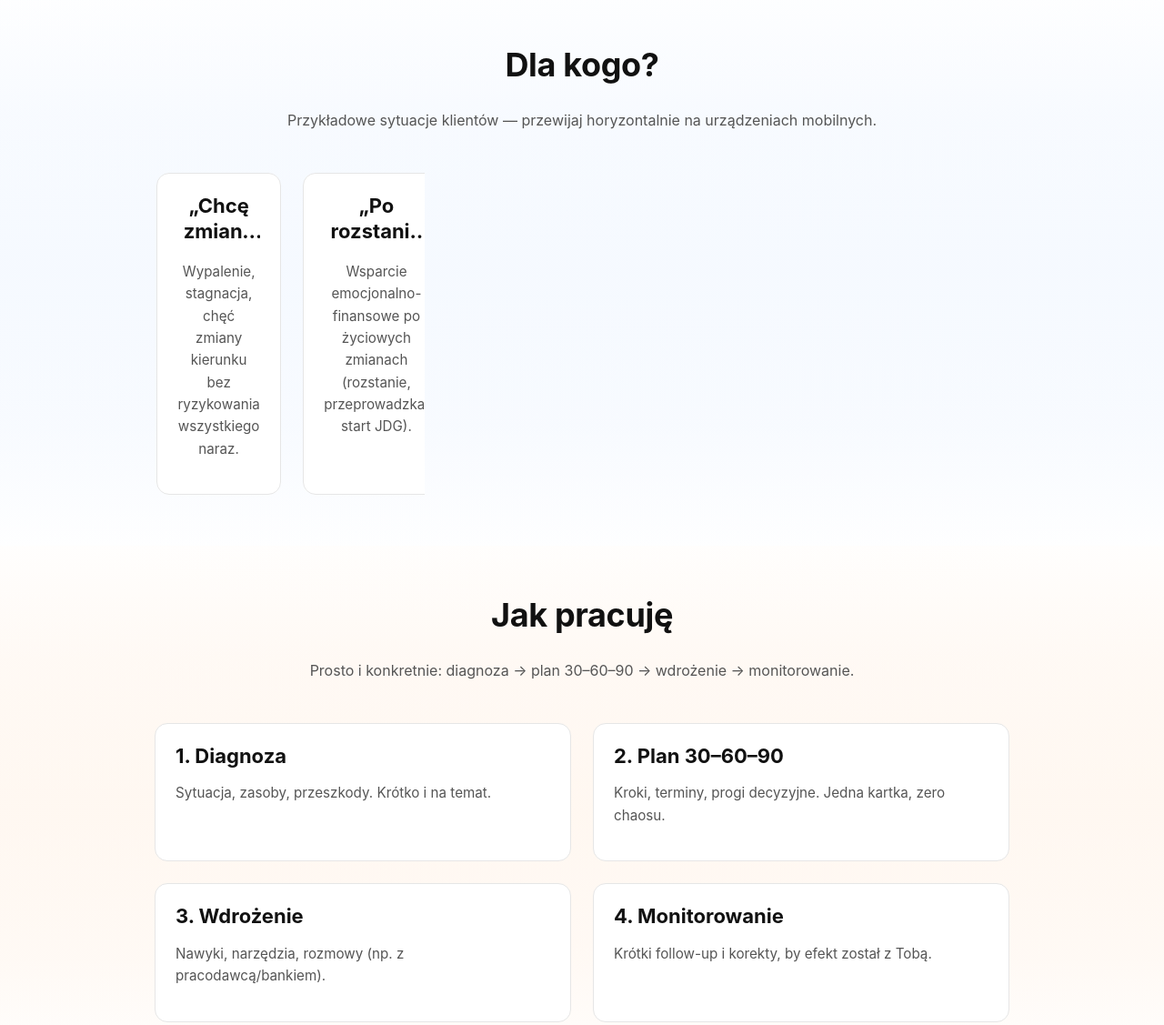
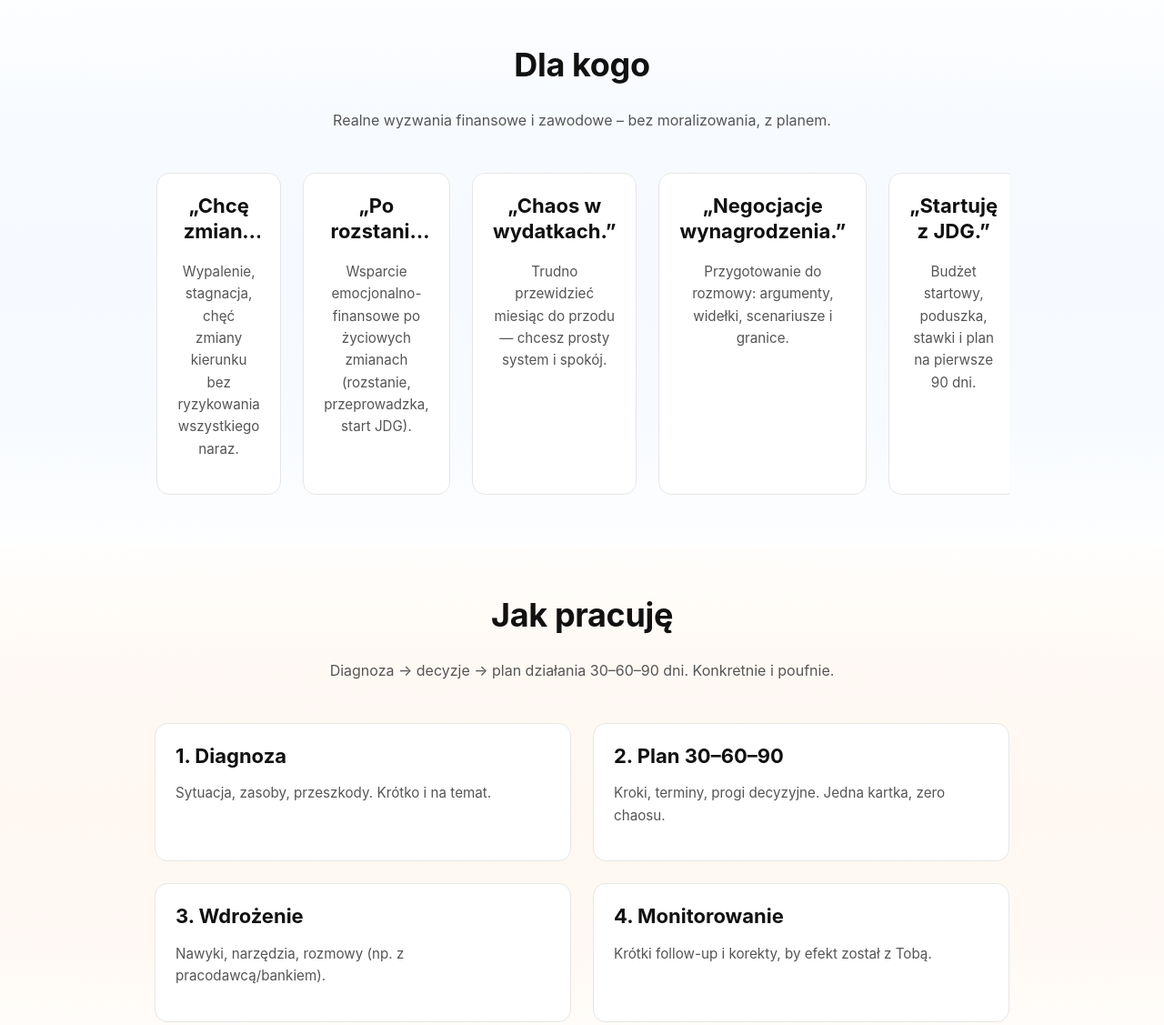
Before and after one commit to Valivio/valivio-app, a website: page public/index.html in a window 1280 px wide. Shown: the part 440-1567 px from the top of the page at 91% size. Drawn offline with Linux system fonts and the light colour scheme.

Commit message:
Update index.html

```diff
--- a/public/index.html
+++ b/public/index.html
@@ -50,36 +50,42 @@
     </section>
 
     <!-- DLA KOGO (karuzela, 3 widoczne / mobile 1) -->
-    <section id="dla-kogo" class="tint-blue" aria-label="Dla kogo jest Valivio">
-      <div class="container section-head">
-        <h2 class="h2">Dla kogo?</h2>
-        <p>Przykładowe sytuacje klientów — przewijaj horyzontalnie na urządzeniach mobilnych.</p>
+<section id="dla-kogo" class="tint-blue">
+  <div class="container">
+    <div class="section-head">
+      <h2 class="h2">Dla kogo</h2>
+      <p>Realne wyzwania finansowe i zawodowe – bez moralizowania, z planem.</p>
     </div>
 
-      <!-- Mount dla karuzeli – JS sam nada strukturę, usuwa klasy grid -->
-      <div id="dlaKogoCards" class="container row cols-3"></div>
+    <!-- Tu JS sam wstawi .dk-viewport / .dk-track i karty z assets/data.json.dlaKogo -->
+    <div id="dlaKogoCards"></div>
+  </div>
 </section>
 
-    <!-- JAK PRACUJĘ -->
-    <section id="jak-pracuje" class="tint-warm" aria-label="Jak pracuję">
-      <div class="container section-head">
+<!-- ================= JAK PRACUJĘ ================= -->
+<section id="proces" class="tint-warm">
+  <div class="container">
+    <div class="section-head">
       <h2 class="h2">Jak pracuję</h2>
-        <p>Prosto i konkretnie: diagnoza → plan 30–60–90 → wdrożenie → monitorowanie.</p>
+      <p>Diagnoza → decyzje → plan działania 30–60–90 dni. Konkretnie i poufnie.</p>
     </div>
 
-      <!-- JS wstrzyknie 4 karty z data.json -->
-      <div id="procesCards" class="container row cols-2"></div>
+    <!-- Karty procesu (JS wypełnia z assets/data.json.proces) -->
+    <div id="procesCards" class="row cols-2"></div>
+  </div>
 </section>
 
-    <!-- OFERTA (render z data.json; 2×2 również na desktopie) -->
-    <section id="oferta" aria-label="Oferta i cennik">
-      <div class="container section-head">
+<!-- ================= OFERTA ================= -->
+<section id="oferta" class="tint-blue">
+  <div class="container">
+    <div class="section-head">
       <h2 class="h2">Oferta</h2>
-        <p>Spotkania 100% online. Konsultacje nie zastępują psychoterapii; to praca rozwojowo-decyzyjna.</p>
+      <p>Spotkania 100% online. Konsultacje rozwojowe – nie zastępują psychoterapii.</p>
     </div>
 
-      <!-- Uwaga: pozostawiamy klasy 'row cols-3' — CSS nadpisuje na 2 kolumny -->
-      <div id="ofertaCards" class="container row cols-3"></div>
+    <!-- Karty oferty (JS wypełnia z assets/data.json.oferta) -->
+    <div id="ofertaCards" class="row cols-2"></div>
+  </div>
 </section>
 
     <!-- FAQ (ładowane z assets/faq.json) -->
```
Lines whose indentation alone changed are shown as unchanged.
